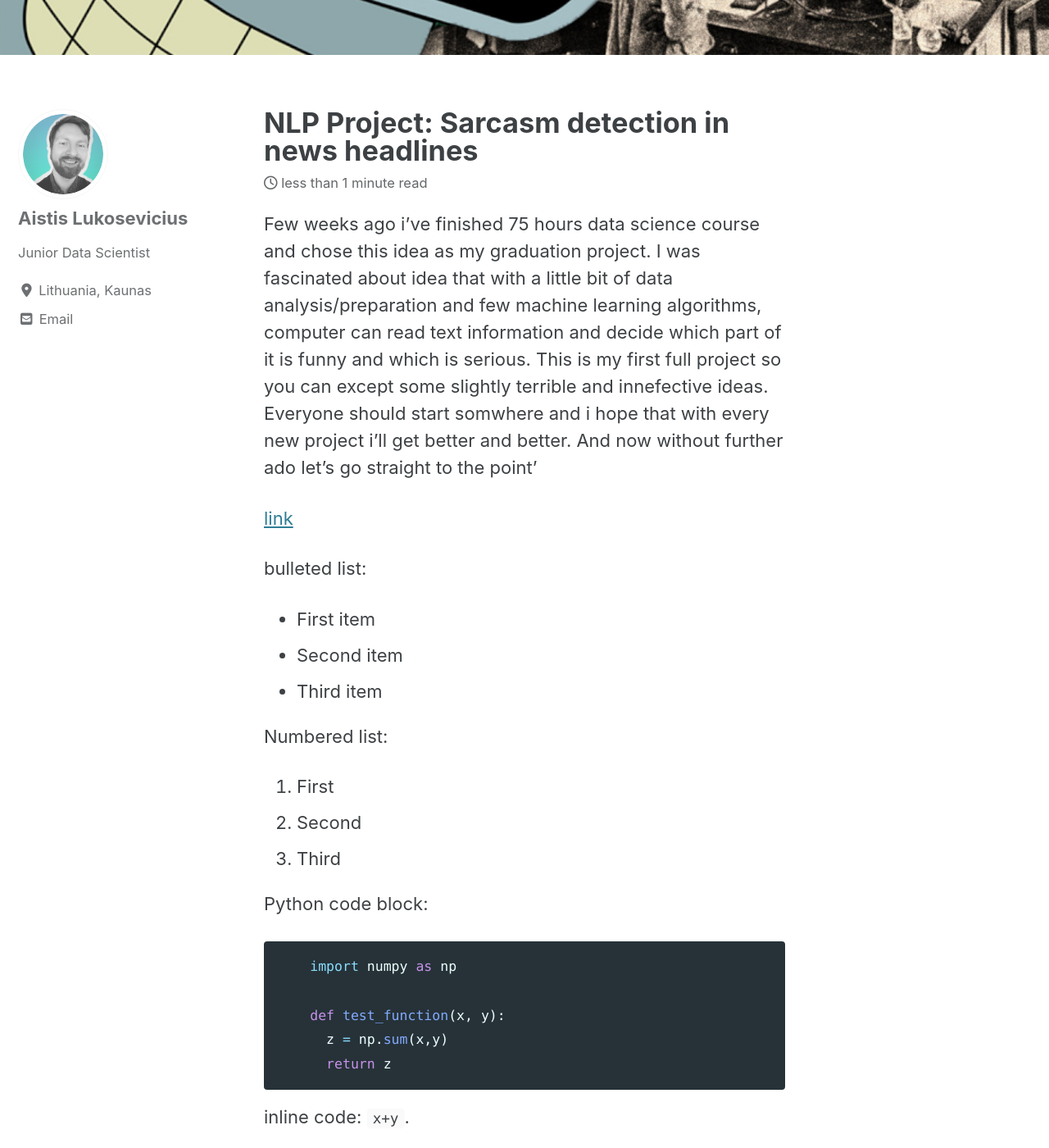
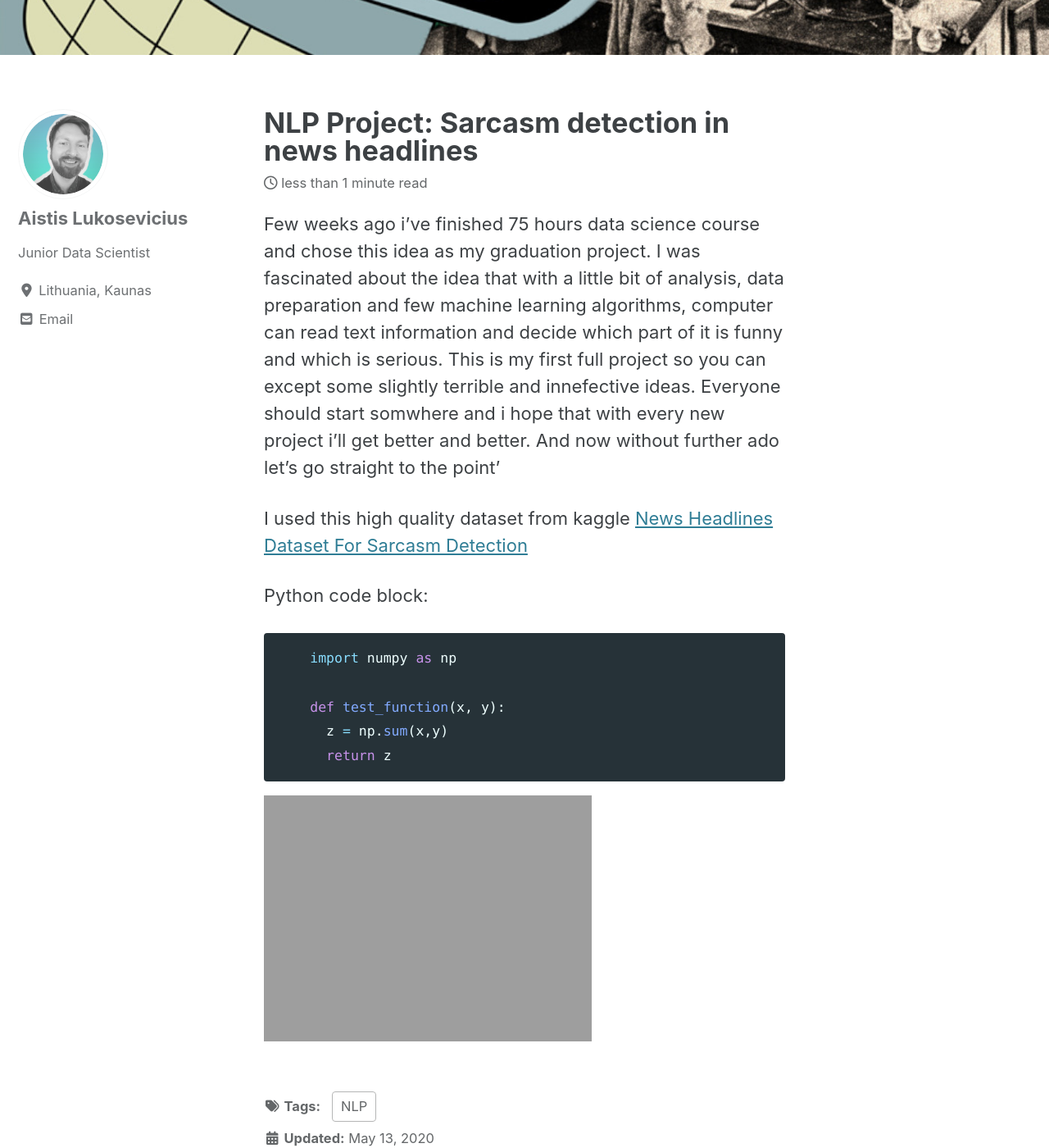
Before and after one commit to Aistisl/Aistisl.github.io, a Jekyll site: the page built from _posts/2020-05-13-Sarcasm.md, in a window 1280 px wide and 1400 px high, scrolled down 342 px. Shown: the whole window at 82% size. Built offline with Jekyll 4.4.1, drawn with Linux system fonts in a browser that asks for light colours; cached includes are drawn as plain includes; nearby versions of some CDN libraries; some of the changed text lies outside the part shown.

Commit message:
update first project

````diff
--- a/_posts/2020-05-13-Sarcasm.md
+++ b/_posts/2020-05-13-Sarcasm.md
@@ -7,19 +7,10 @@
   excerpt: "NLP"
 ---
 
-Few weeks ago i've finished 75 hours data science course and chose this idea as my graduation project. I was fascinated about idea that with a little bit of data analysis/preparation and few machine learning algorithms, computer can read text information and decide which part of it is funny and which is serious. This is my first full project so you can except some slightly terrible and innefective ideas. Everyone should start somwhere and i hope that with every new project i'll get better and better. And now without further ado let's go straight to the point'
+Few weeks ago i've finished 75 hours data science course and chose this idea as my graduation project. I was fascinated about the idea that with a little bit of analysis, data preparation and few machine learning algorithms, computer can read text information and decide which part of it is funny and which is serious. This is my first full project so you can except some slightly terrible and innefective ideas. Everyone should start somwhere and i hope that with every new project i'll get better and better. And now without further ado let's go straight to the point'
 
-[link](https://www.kaggle.com/rmisra/news-headlines-dataset-for-sarcasm-detection)
+I used this high quality dataset from kaggle [News Headlines Dataset For Sarcasm Detection](https://www.kaggle.com/rmisra/news-headlines-dataset-for-sarcasm-detection)
 
-bulleted list:
-* First item
-+ Second item
-- Third item
-
-Numbered list:
-1. First
-2. Second
-3. Third
 
 Python code block:
 ```python
@@ -30,7 +21,4 @@
       return z
 ```
 
-inline code: `x+y`.
-
-Here's an image:
-<img src="{{site.url}}{{ site.baseurl }}"/images/sarcasm.png" alt="">
+<img src="{{site.url}}{{ site.baseurl }}/images/sarcasm.png" alt="">
````
